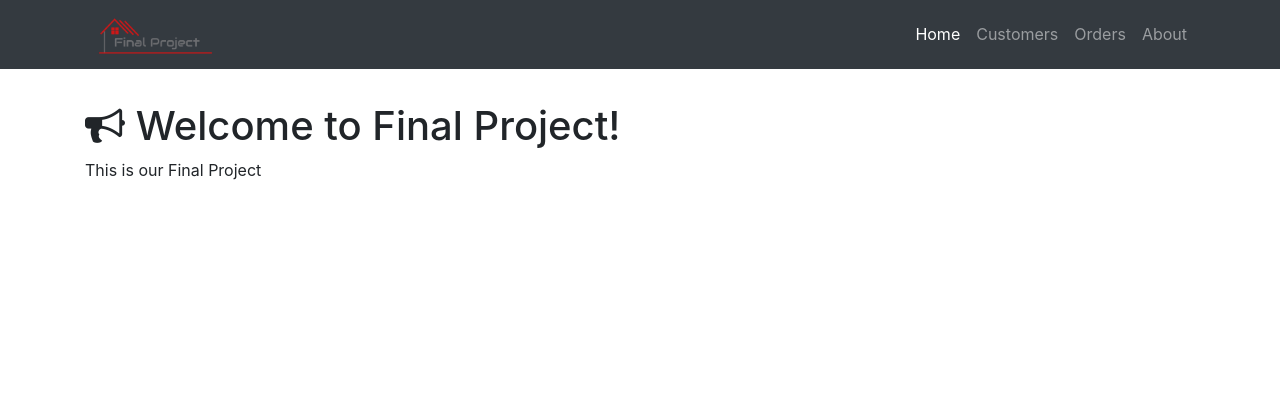
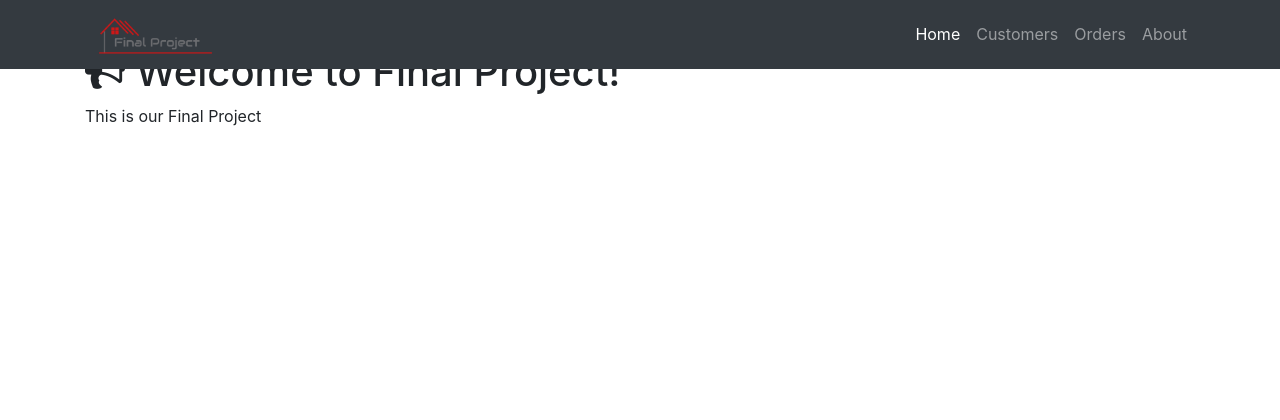
Before and after one commit to gichehak/final-project, a Flask app: page / in a window 1280 px wide. Shown: the top 420 px of the page. Run offline with Flask 2, Linux system fonts and the light colour scheme; some libraries are stand-ins or nearby versions.

Commit message:
progress1

```diff
--- a/final_project.py
+++ b/final_project.py
@@ -1,8 +1,11 @@
 import os
 from flask import Flask, session, render_template, request, flash, redirect, url_for
 from flask_sqlalchemy import SQLAlchemy
+
+
 app = Flask(__name__)
 app.config['SECRET_KEY'] = 'hard to get secure key'
+app.config['SQLALCHEMY_TRACK_MODIFICATIONS'] = True
 
 # setup SQLAlchemy
 basedir = os.path.abspath(os.path.dirname(__file__))
--- a/static/css/final-project.css
+++ /dev/null
@@ -1,6 +0,0 @@
-body {
-  padding-top: 54px;
-}
-.bottom-margin {
-  margin-bottom: 10px;
-}
--- a/templates/home-base.html
+++ b/templates/home-base.html
@@ -17,7 +17,7 @@
   <!-- SweetAlert CSS -->
   <link rel="stylesheet" href="https://cdnjs.cloudflare.com/ajax/libs/sweetalert/1.1.3/sweetalert.css">
   <!-- Songbase CSS -->
-  <link rel="stylesheet" href="{{ url_for('static', filename='css/final-project.css') }}">
+  <link rel="stylesheet" href="{{ url_for('static', filename='css/final_project.css') }}">
   {% endblock%}
 </head>
 
```
